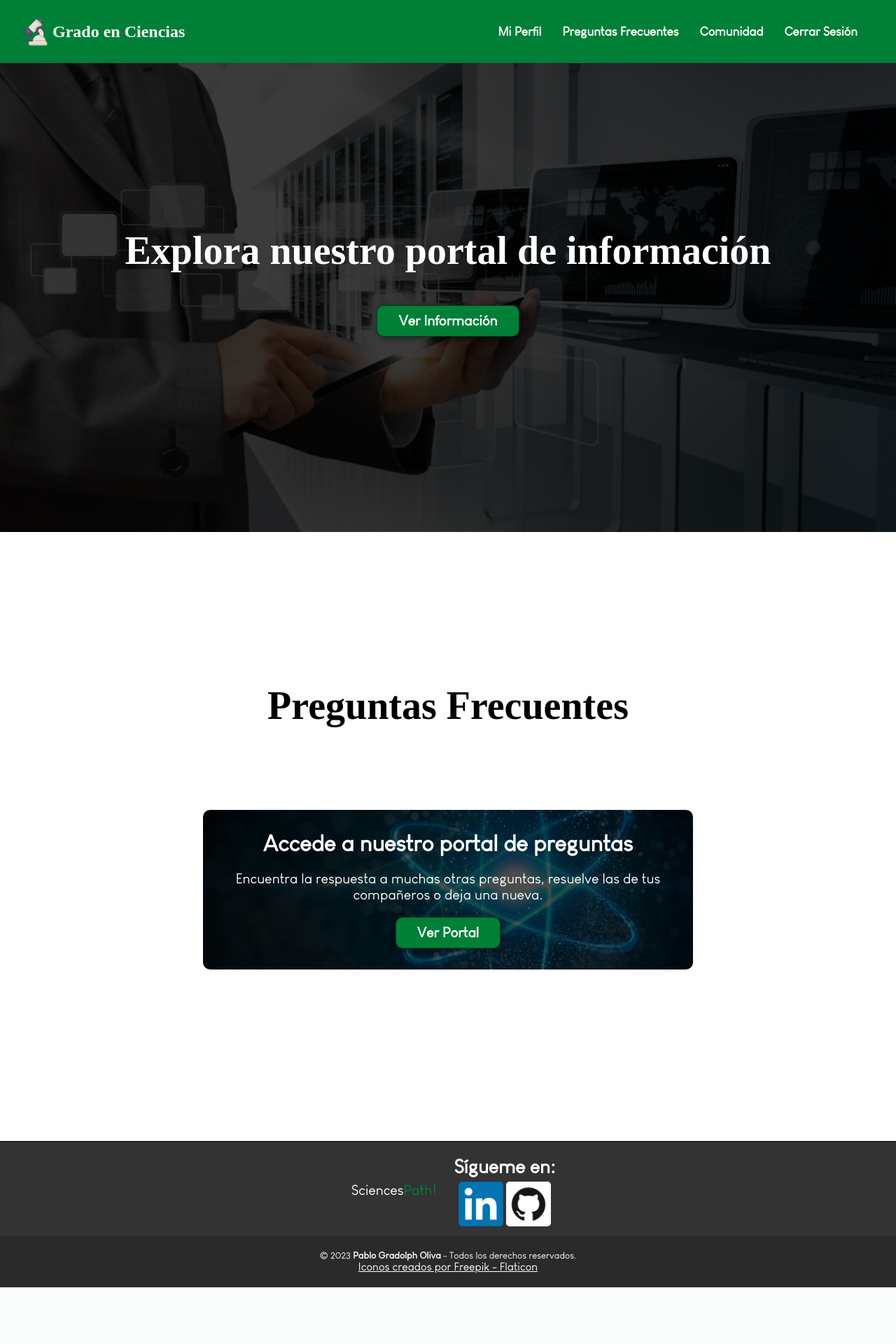
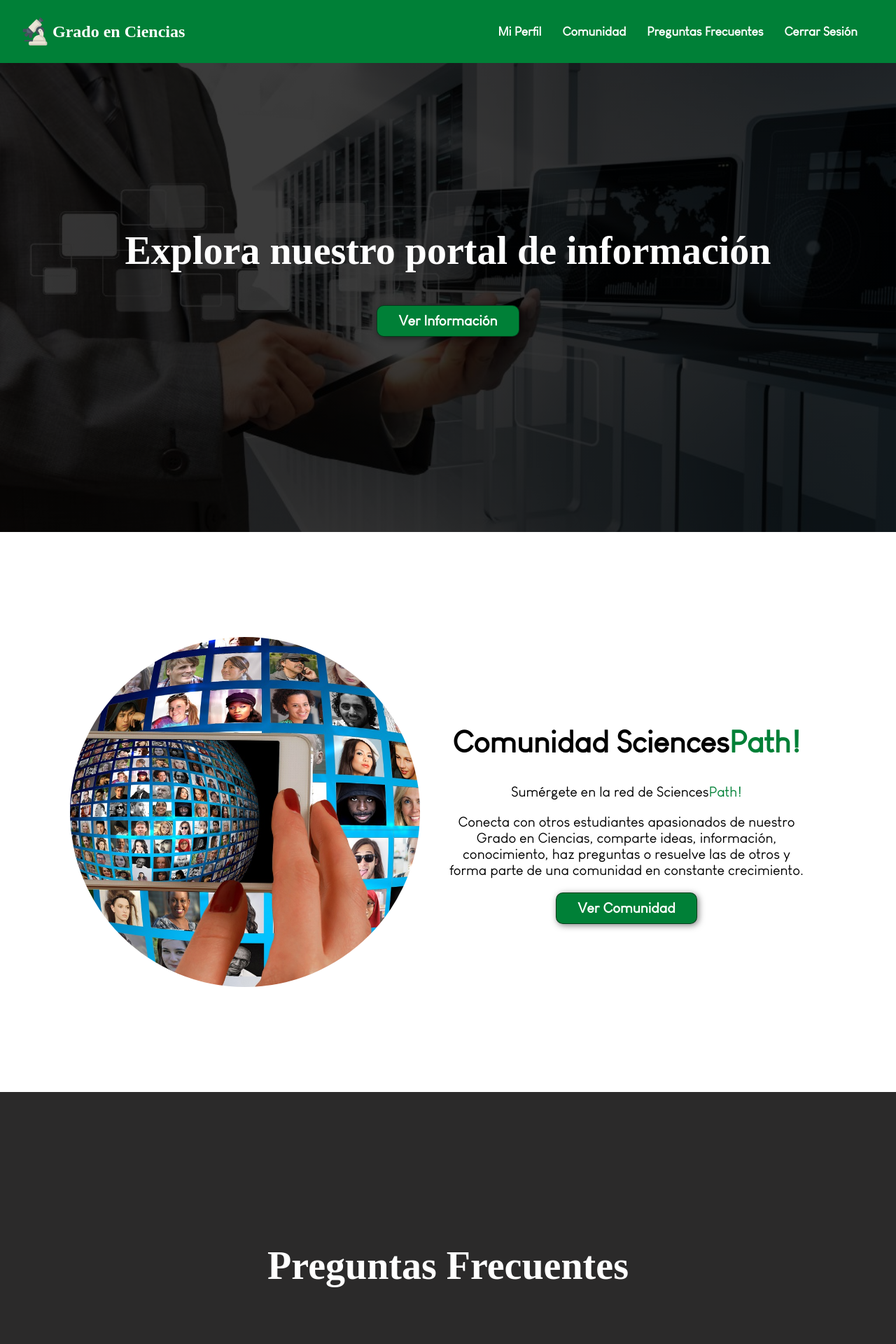
Before and after one commit to PabloGradolph/SciencesPath, a Django app: page /main in a window 1280 px wide. Shown: the top 1920 px of the page at 70% size. Before the commit the page ends 1839 px from the top, so only its background shows below. Run offline with Django 4.2, Linux system fonts and the light colour scheme; the visitor is signed in with stand-in values (Sample User, id 1); data that the repository does not hold is empty; some web fonts are replaced.

Commit message:
feat(main-page): design finished and faqs finished

```diff
--- a/static/css/main.css
+++ b/static/css/main.css
@@ -18,8 +18,24 @@
 }
 
 #explore h1{
-    color: white;
+    color: #fff;
     font-weight: bold;
+}
+
+/* Comunidad */
+#comunity .container {
+    display: flex;
+    flex-direction: column;
+    justify-content: center;
+    align-items: center;
+    text-align: center;
+    padding: 170px 30px;
+    height: 100vh;
+}
+
+/* Preguntas */
+#questions {
+    background-color: #2b2a2a;
 }
 
 #questions .container {
@@ -32,13 +48,14 @@
 
 #questions h1 {
     text-align: center;
+    color: #fff;
 }
 
 #questions .faq {
     max-width: 700px;
     margin-top: 2rem;
     padding-bottom: 1rem;
-    border-bottom: 2px solid black;
+    border-bottom: 2px solid #fff;
     cursor: pointer;
 }
 
@@ -52,6 +69,7 @@
 #questions .question h3{
     margin-bottom: 0;
     font-size: 1.9em;
+    color: #fff;
 }
 
 #questions .answer {
@@ -64,6 +82,7 @@
 #questions .answer p{
     padding-top: 1rem;
     line-height: 1.6;
+    color: #fff;
 }
 
 #questions .faq.active .answer {
@@ -76,6 +95,7 @@
 }
 
 #questions svg {
+    color: #fff;
     transition: transform 0.3s ease-in;
 }
 
@@ -121,3 +141,29 @@
         transform: translateY(0px);
     }
 }
+
+/* Responsive */
+@media (min-width: 900px){
+    #comunity .container {
+        display: flex;
+        flex-direction: row;
+        justify-content: center;
+        align-items: center;
+    }
+
+    #comunity .text {
+        width: 50%;
+        padding: 0px 30px;
+    }
+
+    #comunity .img-container {
+        margin-right: 10px;
+        background-image: url("../img/Comunidad-digital.jpg");
+        background-size: cover;
+        background-position: center center;
+        background-repeat: no-repeat;
+        border-radius: 50%;
+        height: 500px;
+        width: 500px;
+    }
+}
--- a/templates/Sciences/main.html
+++ b/templates/Sciences/main.html
@@ -20,8 +20,8 @@
             </div>
             <nav>
                 <a href="{% url 'profile' %}">Mi Perfil</a>
+                <a href="#comunity">Comunidad</a>
                 <a href="#questions">Preguntas Frecuentes</a>
-                <a href="#comunity">Comunidad</a>
                 {% if user.is_authenticated %}
                     <a href="{% url 'logout' %}">Cerrar Sesión</a>
                 {% else %}
@@ -42,6 +42,20 @@
         </div>
     </section>
 
+    <section id="comunity">
+        <div class="container">
+            <div class="img-container"></div>
+            <div class="text">
+                <h2>Comunidad Sciences<span class="color-path">Path!</span></h2>
+                <p>Sumérgete en la red de Sciences<span class="color-path">Path!</span></p>
+                <p>Conecta con otros estudiantes apasionados de nuestro Grado en Ciencias, comparte ideas, información, conocimiento, haz preguntas o resuelve las de otros y forma parte de una comunidad en constante crecimiento.</p>
+                <div class="btn-container">
+                    <a href="" target="_blank"><button class="btn-primary">Ver Comunidad</button></a>
+                </div>
+            </div>
+        </div>
+    </section>
+
     <section id="questions">
         <div class="container">
             <h1>Preguntas Frecuentes</h1>
@@ -50,7 +64,7 @@
                     <div class="question">
                         <h3>{{ faq.question }}</h3>
                         <svg width="15" height="10" viewBox="0 0 42 25">
-                            <path d="M3 3L21 21L39 3" stroke"white" stroke-width="7" stroke-linecap="round"/>
+                            <path d="M3 3L21 21L39 3" stroke="white" stroke-width="7" stroke-linecap="round"/>
                         </svg>
                     </div>
                     <div class="answer">
@@ -59,10 +73,10 @@
                 </div>
             {% endfor %}
             <div class="portal">
-                <h3>Accede a nuestro portal de preguntas</h3>
-                <p>Encuentra la respuesta a muchas otras preguntas, resuelve las de tus compañeros o deja una nueva.</p>
+                <h3>Accede a nuestros documentos</h3>
+                <p>Encuentra la respuesta a muchas otras preguntas leyendo la información que estás buscando. Aquí encontrarás todos los documentos relevantes de nuestro grado clasificados en secciones.</p>
                 <div class="btn-container">
-                    <a href="#" target="_blank"><button class="btn-primary">Ver Portal</button></a>
+                    <a href="#" target="_blank"><button class="btn-primary">Ver Documentos</button></a>
                 </div>
             </div>
         </div>
```
Also changed, not shown: faq/management/commands/delete_faqs.py (added, +8 -0 lines), faq/management/commands/load_faqs.py (added, +24 -0 lines), static/img/Comunidad-digital.jpg (added), 1 other file.
